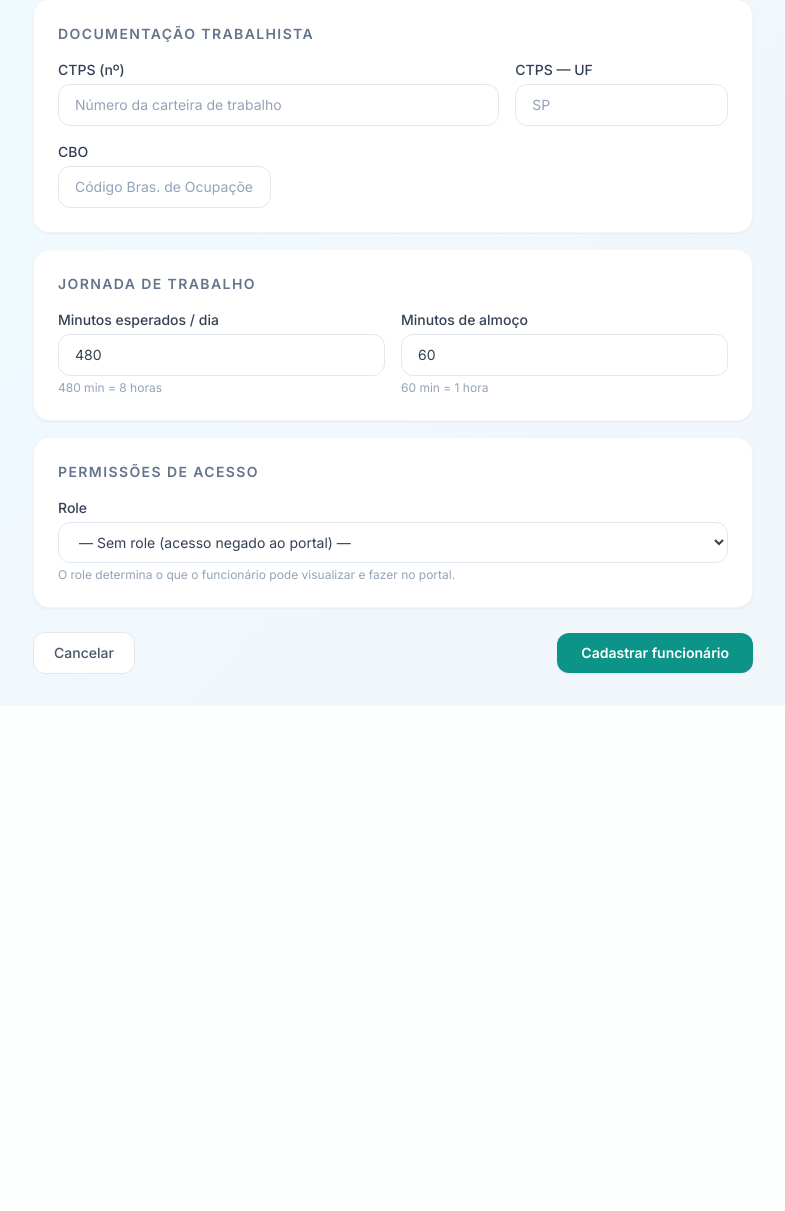
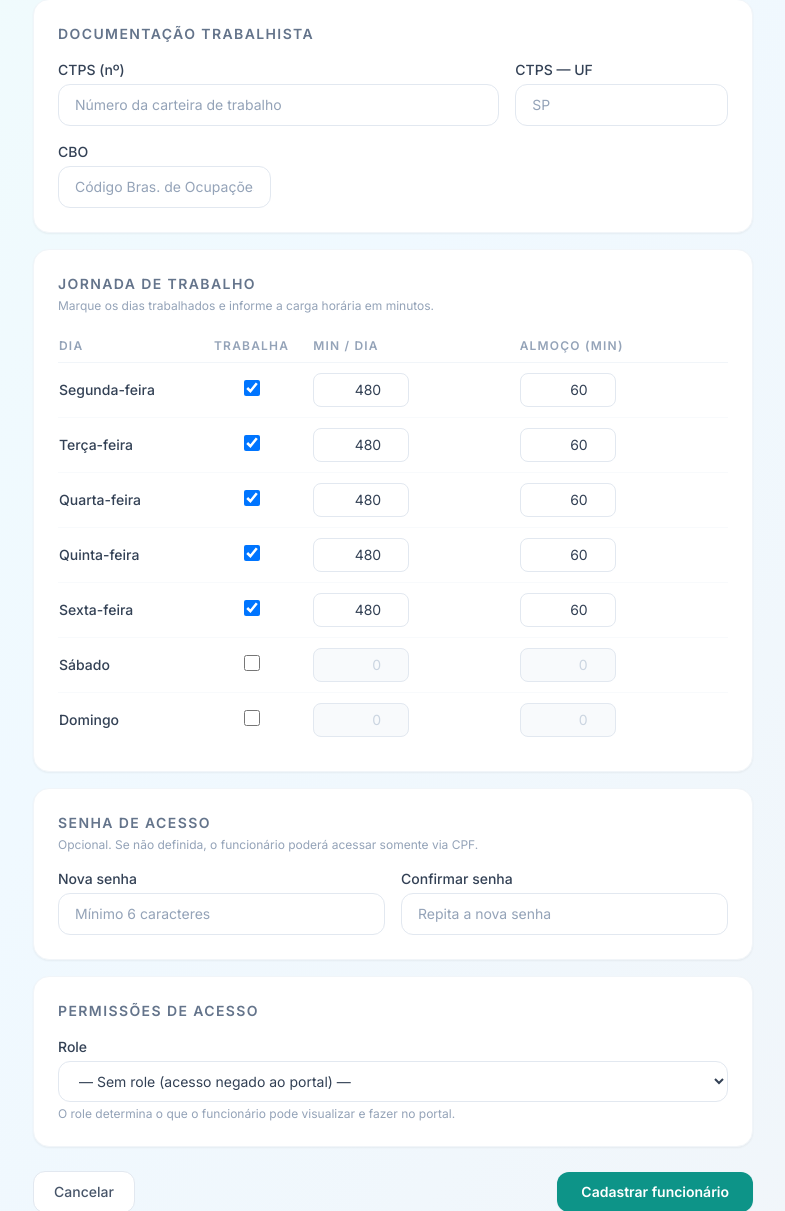
Before and after one commit to Jordanpsx/sistur, a Flask app: template app/templates/rh/funcionarios/form.html in a window 1280 px wide. Shown: the part 760-1971 px from the top of the page, without its empty margins (247-1032 px from the left). Before the commit the page ends 1435 px from the top, so only its background shows below. Run offline with Flask 3, Linux system fonts and the light colour scheme; the template is opened without the code that fills it, so the values that code supplies are empty; some libraries are stand-ins or nearby versions.

Commit message:
feat: add per-day schedule and password fields to employee form
- Add jornada_semanal JSON column to Funcionario model (fallback global
  fields minutos_esperados_dia/minutos_almoco kept for compatibility)
- Add FuncionarioService.definir_senha() with werkzeug pbkdf2:sha256 hash,
  audit log redacted, min 6 chars validation
- Add ctps/ctps_uf/cbo to atualizar() whitelist (were missing)
- Routes: _parse_jornada() builds JSON from 3 inputs per day (ativo/minutos/almoco)
- Routes: _aplicar_senha() validates match + length before calling service
- Form: replace flat schedule with 7-day table (checkbox + min/day + lunch min)
  with JS to enable/disable inputs on checkbox toggle
- Form: new 'Senha de Acesso' section (optional on create, blank=keep on edit)

Requires flask db migrate && flask db upgrade on VPS to add jornada_semanal col.

Co-Authored-By: Claude Sonnet 4.6 <noreply@anthropic.com>

```diff
--- a/app/blueprints/rh/routes.py
+++ b/app/blueprints/rh/routes.py
@@ -50,6 +50,59 @@ def _popular_selects() -> tuple[list[Area], list]:
     areas = db.session.query(Area).filter_by(is_active=True).order_by(Area.name).all()
     roles = RoleService.listar(apenas_ativos=True)
     return areas, roles
+
+
+_DIAS_SEMANA = ("segunda", "terca", "quarta", "quinta", "sexta", "sabado", "domingo")
+
+
+def _parse_jornada(form) -> dict:
+    """
+    Constrói o dicionário jornada_semanal a partir dos campos do formulário.
+
+    Para cada dia da semana lê três inputs:
+        jornada_<dia>_ativo    (checkbox — presente se marcado)
+        jornada_<dia>_minutos  (number)
+        jornada_<dia>_almoco   (number)
+
+    Returns:
+        Dict com estrutura {"segunda": {"ativo": bool, "minutos": int, "almoco": int}, ...}
+    """
+    jornada = {}
+    for dia in _DIAS_SEMANA:
+        ativo = form.get(f"jornada_{dia}_ativo") is not None
+        minutos = int(form.get(f"jornada_{dia}_minutos") or 0) if ativo else 0
+        almoco = int(form.get(f"jornada_{dia}_almoco") or 0) if ativo else 0
+        jornada[dia] = {"ativo": ativo, "minutos": minutos, "almoco": almoco}
+    return jornada
+
+
+def _aplicar_senha(funcionario: Funcionario, form, ator_id: int) -> None:
+    """
+    Aplica nova senha ao funcionário se o campo 'nova_senha' estiver preenchido.
+
+    Valida se nova_senha == confirmar_senha antes de persistir.
+    Levanta ValueError se as senhas não coincidem ou são muito curtas.
+
+    Args:
+        funcionario: Instância já persistida do Funcionario.
+        form:        ImmutableMultiDict do request.form.
+        ator_id:     ID do ator que realiza a ação.
+
+    Raises:
+        ValueError: Se as senhas não coincidem ou têm menos de 6 caracteres.
+    """
+    nova = (form.get("nova_senha") or "").strip()
+    confirmar = (form.get("confirmar_senha") or "").strip()
+
+    if not nova:
+        return  # Campo vazio → mantém senha atual
+
+    if len(nova) < 6:
+        raise ValueError("A senha deve ter pelo menos 6 caracteres.")
+    if nova != confirmar:
+        raise ValueError("As senhas não coincidem.")
+
+    FuncionarioService.definir_senha(funcionario.id, nova, ator_id)
 
 
 def _aplicar_role(funcionario: Funcionario, role_id_str: str | None, ator_id: int) -> None:
@@ -172,14 +225,26 @@ def novo_funcionario():
             roles=roles,
         ), 400
 
-    # Campos adicionais não cobertos pelo criar() padrão
+    # Campos adicionais + jornada semanal
     dados_extras: dict = {}
     for campo in ("email", "telefone", "data_admissao", "ctps", "ctps_uf", "cbo"):
         valor = request.form.get(campo) or None
         if valor:
             dados_extras[campo] = valor
-    if dados_extras:
-        FuncionarioService.atualizar(f.id, dados_extras, ator_id)
+    dados_extras["jornada_semanal"] = _parse_jornada(request.form)
+    FuncionarioService.atualizar(f.id, dados_extras, ator_id)
+
+    # Senha (opcional)
+    try:
+        _aplicar_senha(f, request.form, ator_id)
+    except ValueError as exc:
+        flash(str(exc), "erro")
+        return render_template(
+            "rh/funcionarios/form.html",
+            funcionario=f,
+            areas=areas,
+            roles=roles,
+        ), 400
 
     # Aplicar role separadamente (auditado como permission_change)
     _aplicar_role(f, request.form.get("role_id"), ator_id)
@@ -243,8 +308,22 @@ def editar_funcionario(funcionario_id: int):
         if request.form.get(campo):
             dados[campo] = int(request.form[campo])
 
+    dados["jornada_semanal"] = _parse_jornada(request.form)
+
     try:
         f = FuncionarioService.atualizar(funcionario_id, dados, ator_id)
+    except ValueError as exc:
+        flash(str(exc), "erro")
+        return render_template(
+            "rh/funcionarios/form.html",
+            funcionario=f,
+            areas=areas,
+            roles=roles,
+        ), 400
+
+    # Senha (opcional)
+    try:
+        _aplicar_senha(f, request.form, ator_id)
     except ValueError as exc:
         flash(str(exc), "erro")
         return render_template(
--- a/app/templates/rh/funcionarios/form.html
+++ b/app/templates/rh/funcionarios/form.html
@@ -264,43 +264,138 @@
       </div>
 
       <!-- ------------------------------------------------------------------ -->
-      <!-- Seção 4 — Jornada                                                  -->
+      <!-- Seção 4 — Jornada semanal                                         -->
+      <!-- ------------------------------------------------------------------ -->
+      {% set dias = [
+        ('segunda', 'Segunda-feira'),
+        ('terca',   'Terça-feira'),
+        ('quarta',  'Quarta-feira'),
+        ('quinta',  'Quinta-feira'),
+        ('sexta',   'Sexta-feira'),
+        ('sabado',  'Sábado'),
+        ('domingo', 'Domingo'),
+      ] %}
+      {% set jornada = funcionario.jornada_semanal if funcionario and funcionario.jornada_semanal else {} %}
+      {% set dias_uteis = ('segunda','terca','quarta','quinta','sexta') %}
+
+      <div class="bg-white rounded-2xl shadow-sm border border-slate-100 p-6 mb-4">
+        <h2 class="text-sm font-semibold text-slate-500 uppercase tracking-widest mb-1">Jornada de Trabalho</h2>
+        <p class="text-xs text-slate-400 mb-4">Marque os dias trabalhados e informe a carga horária em minutos.</p>
+
+        <div class="overflow-x-auto">
+          <table class="w-full text-sm">
+            <thead>
+              <tr class="border-b border-slate-100">
+                <th class="text-left py-2 pr-4 text-xs font-semibold text-slate-400 uppercase tracking-widest w-36">Dia</th>
+                <th class="text-center py-2 px-3 text-xs font-semibold text-slate-400 uppercase tracking-widest w-24">Trabalha</th>
+                <th class="text-left py-2 px-3 text-xs font-semibold text-slate-400 uppercase tracking-widest">Min / dia</th>
+                <th class="text-left py-2 px-3 text-xs font-semibold text-slate-400 uppercase tracking-widest">Almoço (min)</th>
+              </tr>
+            </thead>
+            <tbody class="divide-y divide-slate-50" id="jornada-tbody">
+              {% for slug, label in dias %}
+                {% set d = jornada.get(slug, {}) %}
+                {% set ativo = d.get('ativo', slug in dias_uteis) if funcionario else (slug in dias_uteis) %}
+                {% set minutos = d.get('minutos', 480) if ativo else 0 %}
+                {% set almoco  = d.get('almoco', 60)   if ativo else 0 %}
+                <tr class="jornada-row">
+                  <td class="py-2.5 pr-4 font-medium text-slate-700">{{ label }}</td>
+                  <td class="py-2.5 px-3 text-center">
+                    <input type="checkbox"
+                           name="jornada_{{ slug }}_ativo"
+                           id="jornada_{{ slug }}_ativo"
+                           {% if ativo %}checked{% endif %}
+                           class="w-4 h-4 rounded border-slate-300 text-primary
+                                  focus:ring-primary/30 day-checkbox"
+                           data-day="{{ slug }}" />
+                  </td>
+                  <td class="py-2.5 px-3">
+                    <input type="number"
+                           name="jornada_{{ slug }}_minutos"
+                           id="jornada_{{ slug }}_minutos"
+                           value="{{ minutos }}"
+                           min="0" max="1440"
+                           {% if not ativo %}disabled{% endif %}
+                           class="w-24 px-3 py-1.5 rounded-lg border border-slate-200 bg-white
+                                  text-sm text-slate-700 text-right
+                                  focus:outline-none focus:ring-2 focus:ring-primary/30 focus:border-primary
+                                  disabled:bg-slate-50 disabled:text-slate-300" />
+                  </td>
+                  <td class="py-2.5 px-3">
+                    <input type="number"
+                           name="jornada_{{ slug }}_almoco"
+                           id="jornada_{{ slug }}_almoco"
+                           value="{{ almoco }}"
+                           min="0" max="480"
+                           {% if not ativo %}disabled{% endif %}
+                           class="w-24 px-3 py-1.5 rounded-lg border border-slate-200 bg-white
+                                  text-sm text-slate-700 text-right
+                                  focus:outline-none focus:ring-2 focus:ring-primary/30 focus:border-primary
+                                  disabled:bg-slate-50 disabled:text-slate-300" />
+                  </td>
+                </tr>
+              {% endfor %}
+            </tbody>
+          </table>
+        </div>
+      </div>
+
+      <!-- ------------------------------------------------------------------ -->
+      <!-- Seção 4b — Senha de acesso                                         -->
       <!-- ------------------------------------------------------------------ -->
       <div class="bg-white rounded-2xl shadow-sm border border-slate-100 p-6 mb-4">
-        <h2 class="text-sm font-semibold text-slate-500 uppercase tracking-widest mb-4">Jornada de Trabalho</h2>
+        <h2 class="text-sm font-semibold text-slate-500 uppercase tracking-widest mb-1">Senha de Acesso</h2>
+        <p class="text-xs text-slate-400 mb-4">
+          {% if funcionario %}
+            Deixe em branco para manter a senha atual.
+          {% else %}
+            Opcional. Se não definida, o funcionário poderá acessar somente via CPF.
+          {% endif %}
+        </p>
 
         <div class="grid grid-cols-1 sm:grid-cols-2 gap-4">
-
-          <!-- Minutos esperados por dia -->
           <div>
-            <label for="minutos_esperados_dia" class="block text-sm font-medium text-slate-700 mb-1">
-              Minutos esperados / dia
-            </label>
-            <input type="number" id="minutos_esperados_dia" name="minutos_esperados_dia"
-                   min="0" max="1440"
-                   value="{{ funcionario.minutos_esperados_dia if funcionario else 480 }}"
+            <label for="nova_senha" class="block text-sm font-medium text-slate-700 mb-1">Nova senha</label>
+            <input type="password" id="nova_senha" name="nova_senha"
+                   autocomplete="new-password"
+                   placeholder="Mínimo 6 caracteres"
                    class="w-full px-4 py-2.5 rounded-xl border border-slate-200 bg-white
-                          text-sm text-slate-700
+                          text-sm text-slate-700 placeholder-slate-400
                           focus:outline-none focus:ring-2 focus:ring-primary/30 focus:border-primary" />
-            <p class="text-xs text-slate-400 mt-1">480 min = 8 horas</p>
           </div>
-
-          <!-- Minutos de almoço -->
           <div>
-            <label for="minutos_almoco" class="block text-sm font-medium text-slate-700 mb-1">
-              Minutos de almoço
-            </label>
-            <input type="number" id="minutos_almoco" name="minutos_almoco"
-                   min="0" max="480"
-                   value="{{ funcionario.minutos_almoco if funcionario else 60 }}"
+            <label for="confirmar_senha" class="block text-sm font-medium text-slate-700 mb-1">Confirmar senha</label>
+            <input type="password" id="confirmar_senha" name="confirmar_senha"
+                   autocomplete="new-password"
+                   placeholder="Repita a nova senha"
                    class="w-full px-4 py-2.5 rounded-xl border border-slate-200 bg-white
-                          text-sm text-slate-700
+                          text-sm text-slate-700 placeholder-slate-400
                           focus:outline-none focus:ring-2 focus:ring-primary/30 focus:border-primary" />
-            <p class="text-xs text-slate-400 mt-1">60 min = 1 hora</p>
           </div>
-
         </div>
       </div>
+
+      <script>
+        // Habilita/desabilita os inputs de minutos ao marcar/desmarcar o dia
+        document.querySelectorAll('.day-checkbox').forEach(function(cb) {
+          cb.addEventListener('change', function() {
+            var day = this.dataset.day;
+            var minInput = document.getElementById('jornada_' + day + '_minutos');
+            var almInput = document.getElementById('jornada_' + day + '_almoco');
+            if (this.checked) {
+              minInput.disabled = false;
+              almInput.disabled = false;
+              if (!minInput.value || minInput.value === '0') minInput.value = '480';
+              if (!almInput.value || almInput.value === '0') almInput.value = '60';
+            } else {
+              minInput.disabled = true;
+              almInput.disabled = true;
+              minInput.value = '0';
+              almInput.value = '0';
+            }
+          });
+        });
+      </script>
 
       <!-- ------------------------------------------------------------------ -->
       <!-- Seção 5 — Permissões                                               -->
```
Also changed, not shown: app/models/funcionario.py (+7 -2 lines), app/services/funcionario_service.py (+48 -1 lines).
